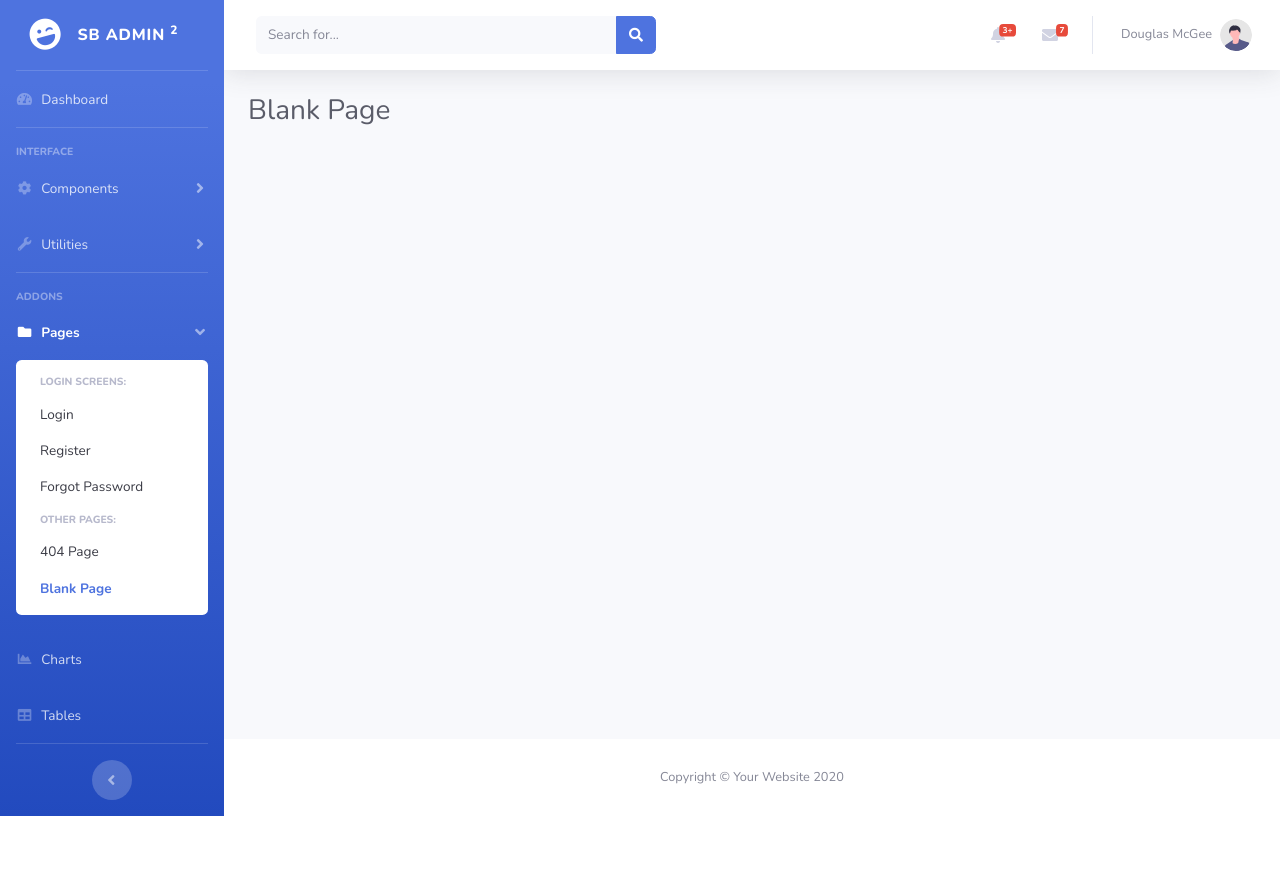
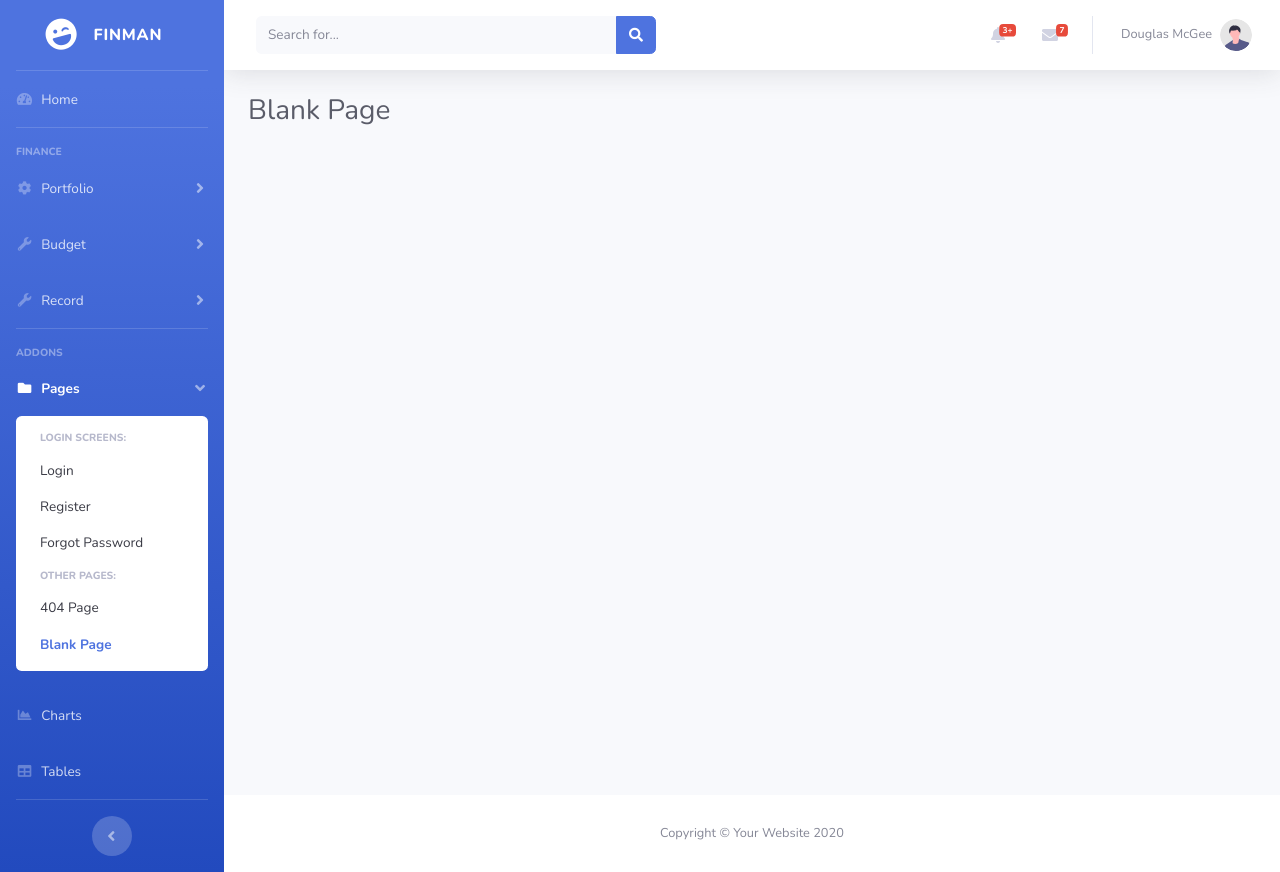
Before and after one commit to Kangsan-Jeon/fin-manager, a Django app: template templates/finance/portfolio.html in a window 1280 px wide. Before the commit the page ends 816 px from the top, so only its background shows below. Run offline with Django 3.2, Linux system fonts and the light colour scheme; the template is opened without the code that fills it, so the values that code supplies are empty; some libraries are stand-ins or nearby versions.

Commit message:
Modify base.html

```diff
--- a/fin_manager/urls.py
+++ b/fin_manager/urls.py
@@ -19,7 +19,7 @@ from django.urls import path, include
 
 
 urlpatterns = [
-    path('finance/', include('finance.urls')),
+    path('', include('finance.urls')),
     path('users/', include("users.urls"), name='users'),
     path('admin/', admin.site.urls),
 ]
--- a/templates/finance/base.html
+++ b/templates/finance/base.html
@@ -11,8 +11,11 @@
     <meta name="description" content="">
     <meta name="author" content="">
 
-    <title>SB Admin 2 - Blank</title>
+    {% block title %}
 
+    <title>Finance Manager</title>
+
+    {% endblock %}
     <!-- Custom fonts for this template-->
     <link href="{% static 'vendor/fontawesome-free/css/all.min.css' %}" rel="stylesheet" type="text/css">
     <link
@@ -37,7 +40,7 @@
                 <div class="sidebar-brand-icon rotate-n-15">
                     <i class="fas fa-laugh-wink"></i>
                 </div>
-                <div class="sidebar-brand-text mx-3">SB Admin <sup>2</sup></div>
+                <div class="sidebar-brand-text mx-3">Finman</div>
             </a>
 
             <!-- Divider -->
@@ -45,9 +48,9 @@
 
             <!-- Nav Item - Dashboard -->
             <li class="nav-item">
-                <a class="nav-link" href="index.html">
+                <a class="nav-link" href="{% url 'finance:index' %}">
                     <i class="fas fa-fw fa-tachometer-alt"></i>
-                    <span>Dashboard</span></a>
+                    <span>Home</span></a>
             </li>
 
             <!-- Divider -->
@@ -55,15 +58,15 @@
 
             <!-- Heading -->
             <div class="sidebar-heading">
-                Interface
+                Finance
             </div>
 
-            <!-- Nav Item - Pages Collapse Menu -->
+            <!-- Nav Item - Portfolio Collapse Menu -->
             <li class="nav-item">
                 <a class="nav-link collapsed" href="#" data-toggle="collapse" data-target="#collapseTwo"
                     aria-expanded="true" aria-controls="collapseTwo">
                     <i class="fas fa-fw fa-cog"></i>
-                    <span>Components</span>
+                    <span>Portfolio</span>
                 </a>
                 <div id="collapseTwo" class="collapse" aria-labelledby="headingTwo" data-parent="#accordionSidebar">
                     <div class="bg-white py-2 collapse-inner rounded">
@@ -74,12 +77,12 @@
                 </div>
             </li>
 
-            <!-- Nav Item - Utilities Collapse Menu -->
+            <!-- Nav Item - budget Collapse Menu -->
             <li class="nav-item">
                 <a class="nav-link collapsed" href="#" data-toggle="collapse" data-target="#collapseUtilities"
                     aria-expanded="true" aria-controls="collapseUtilities">
                     <i class="fas fa-fw fa-wrench"></i>
-                    <span>Utilities</span>
+                    <span>Budget</span>
                 </a>
                 <div id="collapseUtilities" class="collapse" aria-labelledby="headingUtilities"
                     data-parent="#accordionSidebar">
@@ -89,6 +92,25 @@
                         <a class="collapse-item" href="utilities-border.html">Borders</a>
                         <a class="collapse-item" href="utilities-animation.html">Animations</a>
                         <a class="collapse-item" href="utilities-other.html">Other</a>
+                    </div>
+                </div>
+            </li>
+
+            <!-- Nav Item - records Collapse Menu -->
+            <li class="nav-item">
+                <a class="nav-link collapsed" href="#" data-toggle="collapse" data-target="#collapseRecords"
+                    aria-expanded="true" aria-controls="collapseRecords">
+                    <i class="fas fa-fw fa-wrench"></i>
+                    <span>Record</span>
+                </a>
+                <div id="collapseRecords" class="collapse" aria-labelledby="headingRecords"
+                    data-parent="#accordionSidebar">
+                    <div class="bg-white py-2 collapse-inner rounded">
+                        <h6 class="collapse-header">Custom Records:</h6>
+                        <a class="collapse-item" href="utilities-color.html">Exchange</a>
+                        <a class="collapse-item" href="utilities-border.html">Dividend</a>
+                        <a class="collapse-item" href="utilities-animation.html">Purchase</a>
+                        <a class="collapse-item" href="utilities-other.html">Sale</a>
                     </div>
                 </div>
             </li>
@@ -359,12 +381,14 @@
                 <!-- End of Topbar -->
 
                 <!-- Begin Page Content -->
+                {% block content %}
                 <div class="container-fluid">
 
                     <!-- Page Heading -->
                     <h1 class="h3 mb-4 text-gray-800">Blank Page</h1>
 
                 </div>
+                {% endblock %}
                 <!-- /.container-fluid -->
 
             </div>
@@ -412,14 +436,14 @@
     </div>
 
     <!-- Bootstrap core JavaScript-->
-    <script src="vendor/jquery/jquery.min.js"></script>
-    <script src="vendor/bootstrap/js/bootstrap.bundle.min.js"></script>
+    <script src="{% static 'vendor/jquery/jquery.min.js' %}"></script>
+    <script src="{% static 'vendor/bootstrap/js/bootstrap.bundle.min.js' %}"></script>
 
     <!-- Core plugin JavaScript-->
-    <script src="vendor/jquery-easing/jquery.easing.min.js"></script>
+    <script src="{% static 'vendor/jquery-easing/jquery.easing.min.js' %}"></script>
 
     <!-- Custom scripts for all pages-->
-    <script src="js/sb-admin-2.min.js"></script>
+    <script src="{% static 'js/sb-admin-2.min.js' %}"></script>
 
 </body>
 
--- a/templates/finance/portfolio.html
+++ b/templates/finance/portfolio.html
@@ -1 +1,5 @@
 {% extends "finance/base.html" %}
+
+{% block title%}
+<title>Portfolio</title>
+{% endblock %}
```
Also changed, not shown: templates/finance/index.html (+9 -9 lines).
